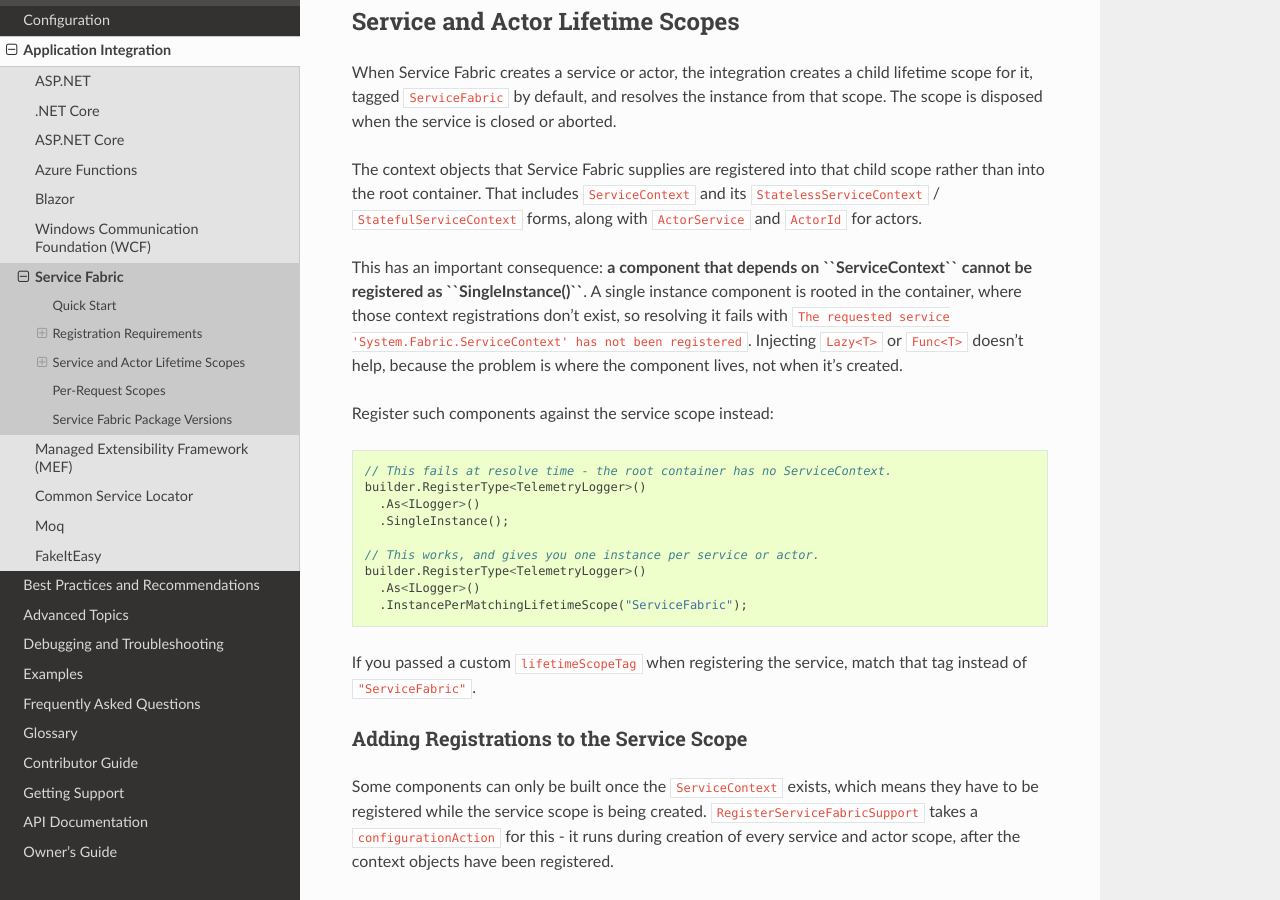
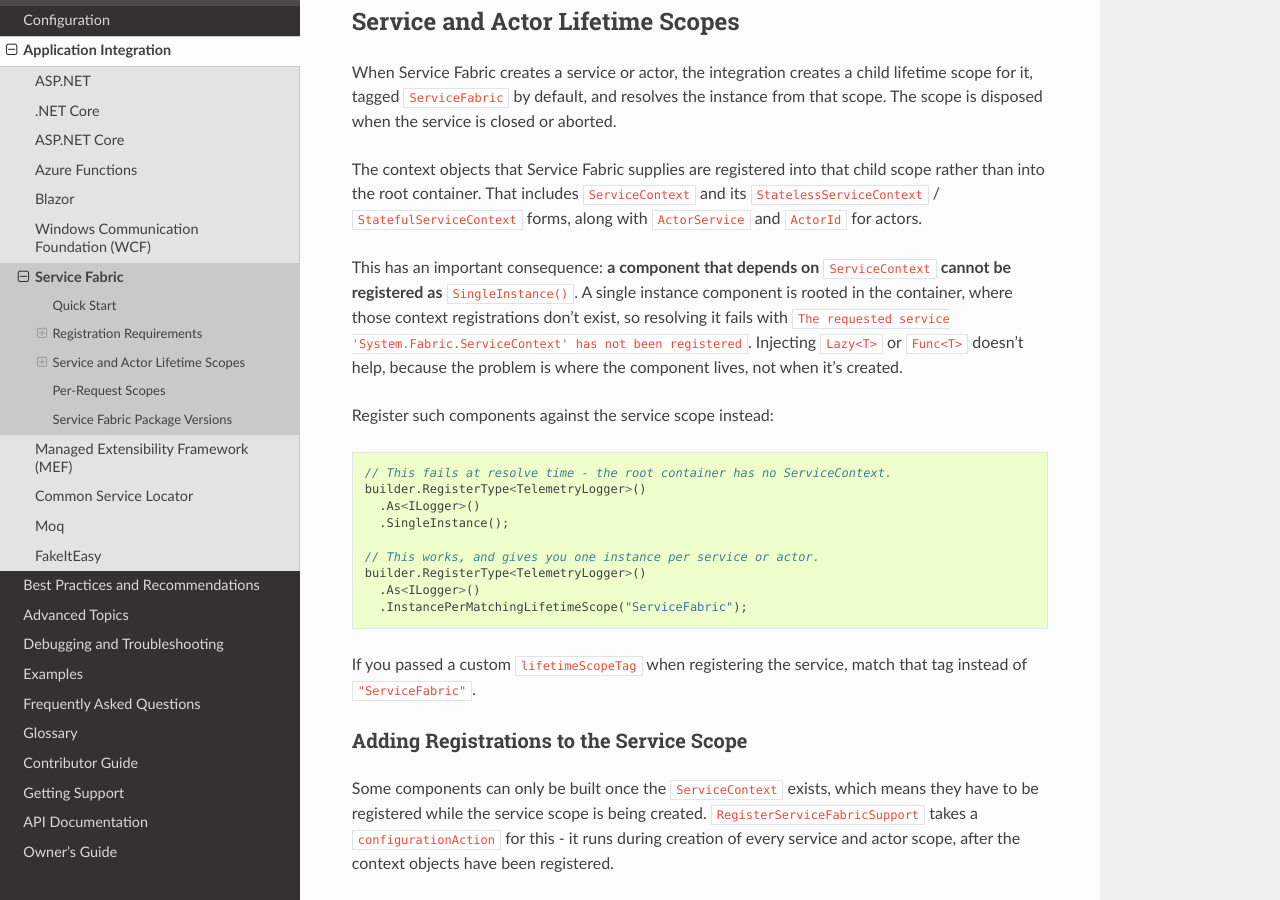
Before and after one commit to autofac/Documentation, a Sphinx documentation site: the page built from docs/integration/servicefabric.rst, in a window 1280 px wide and 900 px high, scrolled down 2451 px. Built offline with Sphinx 7.4.7 and the Read the Docs theme 3.1.0, drawn with Linux system fonts in a browser that asks for light colours.

```diff
--- a/docs/integration/aspnetcore.rst
+++ b/docs/integration/aspnetcore.rst
@@ -23,7 +23,7 @@ Quick Start
 
 The ``IServiceProvider`` gets created for you, so there's nothing to do but *register things*. Autofac calls ``Populate`` on your behalf to move what's in the service collection into the container.
 
-**You cannot return an ``IServiceProvider`` from ``ConfigureServices``, and you cannot add the factory to the service collection.** It has to be handed to the host builder directly. That is the one rule that trips people up, whichever hosting style you use.
+**You cannot return an** ``IServiceProvider`` **from** ``ConfigureServices``\ **, and you cannot add the factory to the service collection.** It has to be handed to the host builder directly. That is the one rule that trips people up, whichever hosting style you use.
 
 Minimal Hosting
 ---------------
--- a/docs/integration/servicefabric.rst
+++ b/docs/integration/servicefabric.rst
@@ -112,7 +112,7 @@ When Service Fabric creates a service or actor, the integration creates a child
 
 The context objects that Service Fabric supplies are registered into that child scope rather than into the root container. That includes ``ServiceContext`` and its ``StatelessServiceContext`` / ``StatefulServiceContext`` forms, along with ``ActorService`` and ``ActorId`` for actors.
 
-This has an important consequence: **a component that depends on ``ServiceContext`` cannot be registered as ``SingleInstance()``**. A single instance component is rooted in the container, where those context registrations don't exist, so resolving it fails with ``The requested service 'System.Fabric.ServiceContext' has not been registered``. Injecting ``Lazy<T>`` or ``Func<T>`` doesn't help, because the problem is where the component lives, not when it's created.
+This has an important consequence: **a component that depends on** ``ServiceContext`` **cannot be registered as** ``SingleInstance()``. A single instance component is rooted in the container, where those context registrations don't exist, so resolving it fails with ``The requested service 'System.Fabric.ServiceContext' has not been registered``. Injecting ``Lazy<T>`` or ``Func<T>`` doesn't help, because the problem is where the component lives, not when it's created.
 
 Register such components against the service scope instead:
 
```
